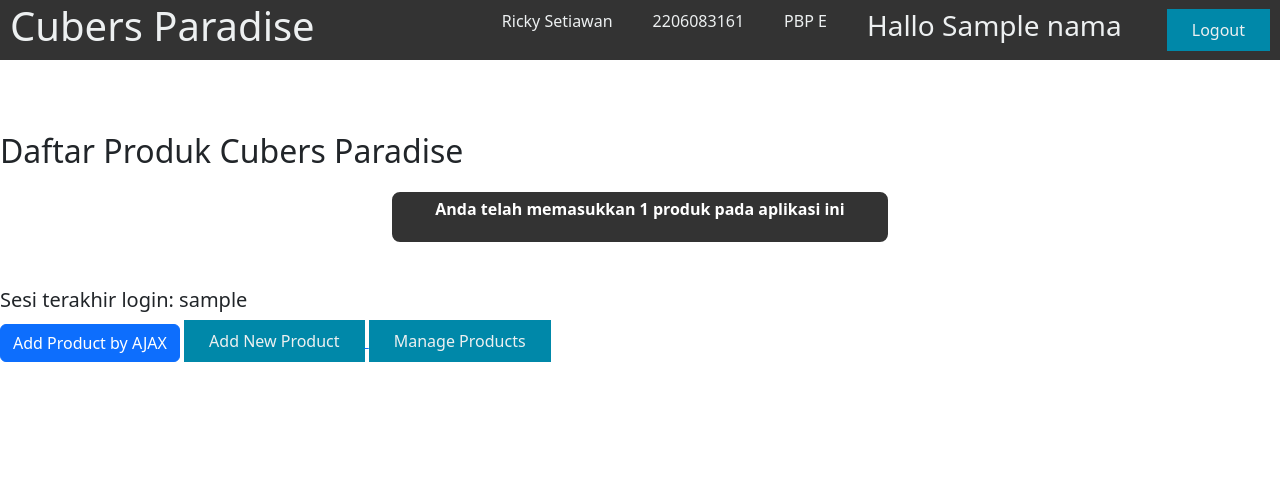
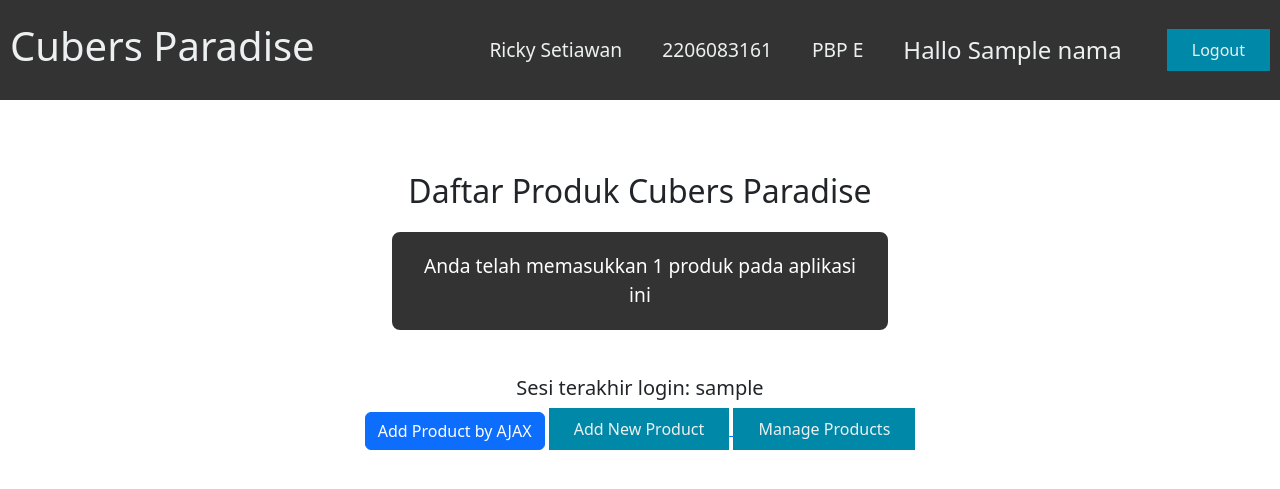
Before and after one commit to Merrick2q/cubersparadise, a Django app: template main/templates/product_list.html in a window 1280 px wide. Shown: the top 489 px of the page. Run offline with Django 4.2, Linux system fonts and the light colour scheme; tables that the repository leaves empty hold one stand-in row (values such as "Sample post"); the template is opened without the code that fills it: values that come from a table or form of the project are taken from there, most other values are stand-ins (such as "Sample title", 1, 10 or a date in 2020); data that the repository does not hold is empty.

Commit message:
Tugas 6 selesai

```diff
--- a/main/templates/manage_products.html
+++ b/main/templates/manage_products.html
@@ -7,17 +7,19 @@
       text-align: center;
   }
   h2 {
+      text-align: center;
       padding: 25px;
   }
   table {
       border-collapse: collapse;
       width: 80%;
       margin: 20px auto;
+      text-align: center;
+      border: 1px solid #333;
   }
   th, td {
       padding: 10px;
       text-align: center;
-      border: 1px solid #ddd;
   }
   th {
       background-color: #333;
--- a/main/templates/product_list.html
+++ b/main/templates/product_list.html
@@ -18,10 +18,13 @@
             padding: 30px 10px;
             background-color: #333;
             color: #edf0f1;
-            height: 35px;
+            height: 100px;
         }
         header a {
             margin-left: 25px;
+        }
+        h2, h5 {
+            text-align: center;
         }
         .title {
             cursor: pointer;
@@ -31,12 +34,17 @@
             list-style: none;
         }
         .nav p {
+            text-align: center;
             display: inline-block;
             padding: 0px 20px;
+            margin: auto;
+            font-size: larger;
         }
-        .nav h3 {
+        .nav h4 {
+            text-align: center;
             display: inline-block;
             padding: 0px 20px;
+            margin: auto;
         }
         /* CSS untuk gambar dalam tabel */
         img {
@@ -45,10 +53,11 @@
         }
         /* CSS untuk tabel */
         table {
+            text-align: center;
             margin: 0 auto;
             border: 1px #333;
             border-collapse: collapse;
-            border-spacing: 1;
+            border-spacing: 0;
             width: 80%;
             background-color: #fff;
             box-shadow: 0 0 10px rgba(0, 0, 0, 0.1);
@@ -71,15 +80,20 @@
             background-color: #D3D3D3;
         }
         .count_item {
-            text-align: center;
             background-color: #333;
             color: #fff;
-            font-weight: bold;
             border: 2px solid;
             border-radius: 10px;
             padding: 5px;
             margin: 20px auto;
             max-width: 500px;
+            align-items: center;
+        }
+        .count_item p {
+            text-align: center;
+            margin: auto;
+            padding: 15px;
+            font-size: larger;
         }
         button {
             font-size: small;
@@ -107,7 +121,7 @@
                     <p>Ricky Setiawan</p>
                     <p>2206083161</p>
                     <p>PBP E</p>
-                    <h3> Hallo {{ nama }} </h3>
+                    <h4> Hallo {{ nama }} </h4>
                 </ul>
             </nav>
             <a href="{% url 'main:logout' %}">
@@ -164,20 +178,19 @@
         <br/>
 
         <h5> Sesi terakhir login: {{ last_login }} </h5>
-
+        <div class="text-center">
             <button type="button" class="btn btn-primary" data-bs-toggle="modal" data-bs-target="#exampleModal">Add Product by AJAX</button>
-
             <a href="{% url 'main:create_product' %}">
                 <button>
                 Add New Product
                 </button>
             </a>
-
             <a class="manage" href="{% url 'main:product_management' %}">
                 <button>
                 Manage Products
                 </button>
             </a>
+        </div>
 
         <script>
             async function getProducts() {
--- a/requirements.txt
+++ b/requirements.txt
@@ -5,3 +5,4 @@ psycopg2-binary
 requests
 urllib3
 pillow
+django-environ
```
Also changed, not shown: cubersparadise/settings.py (+14 -1 lines), .github/workflows/pbp-deploy.yml (added), 3 other files. Lines whose indentation alone changed are shown as unchanged.
